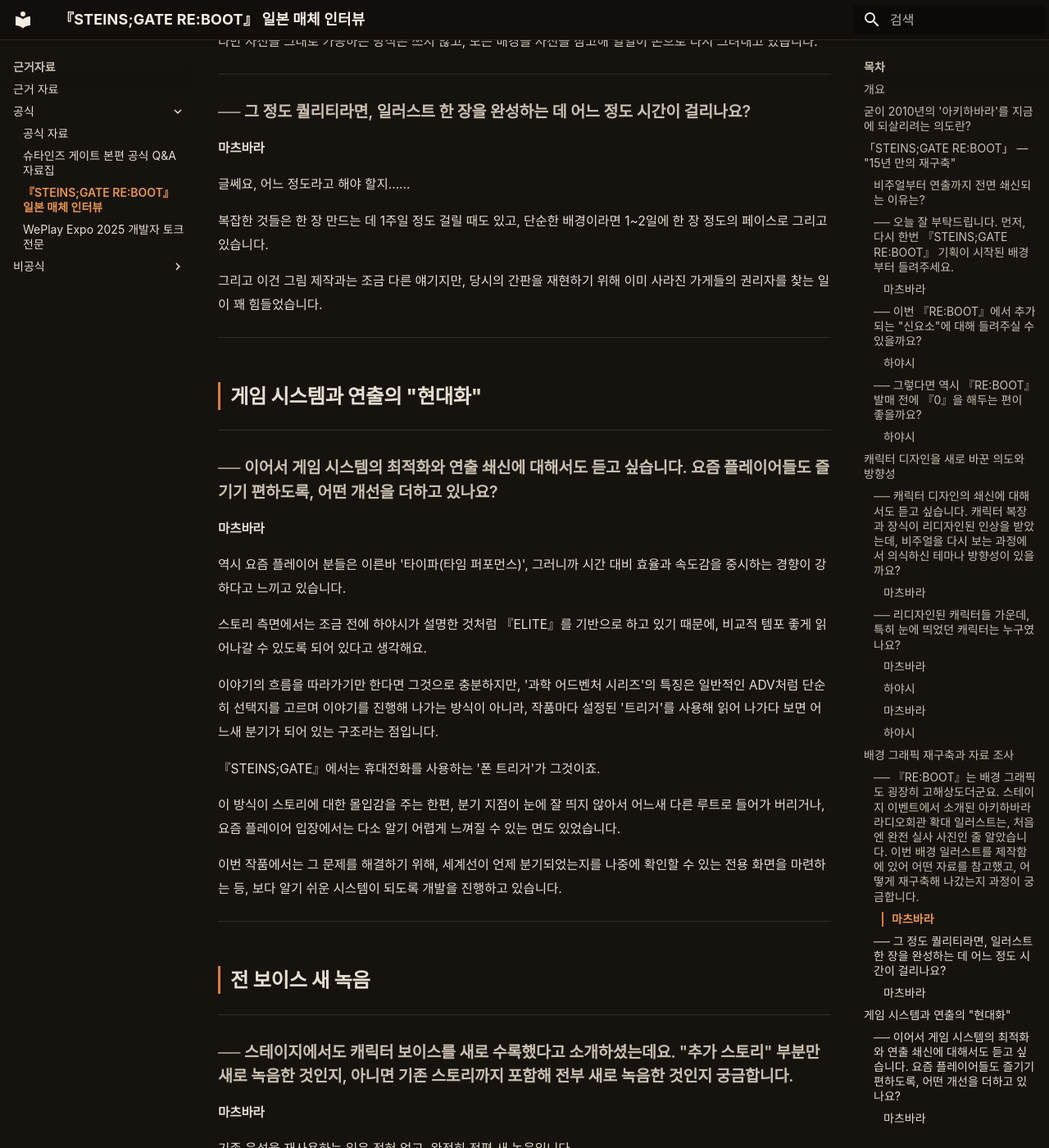
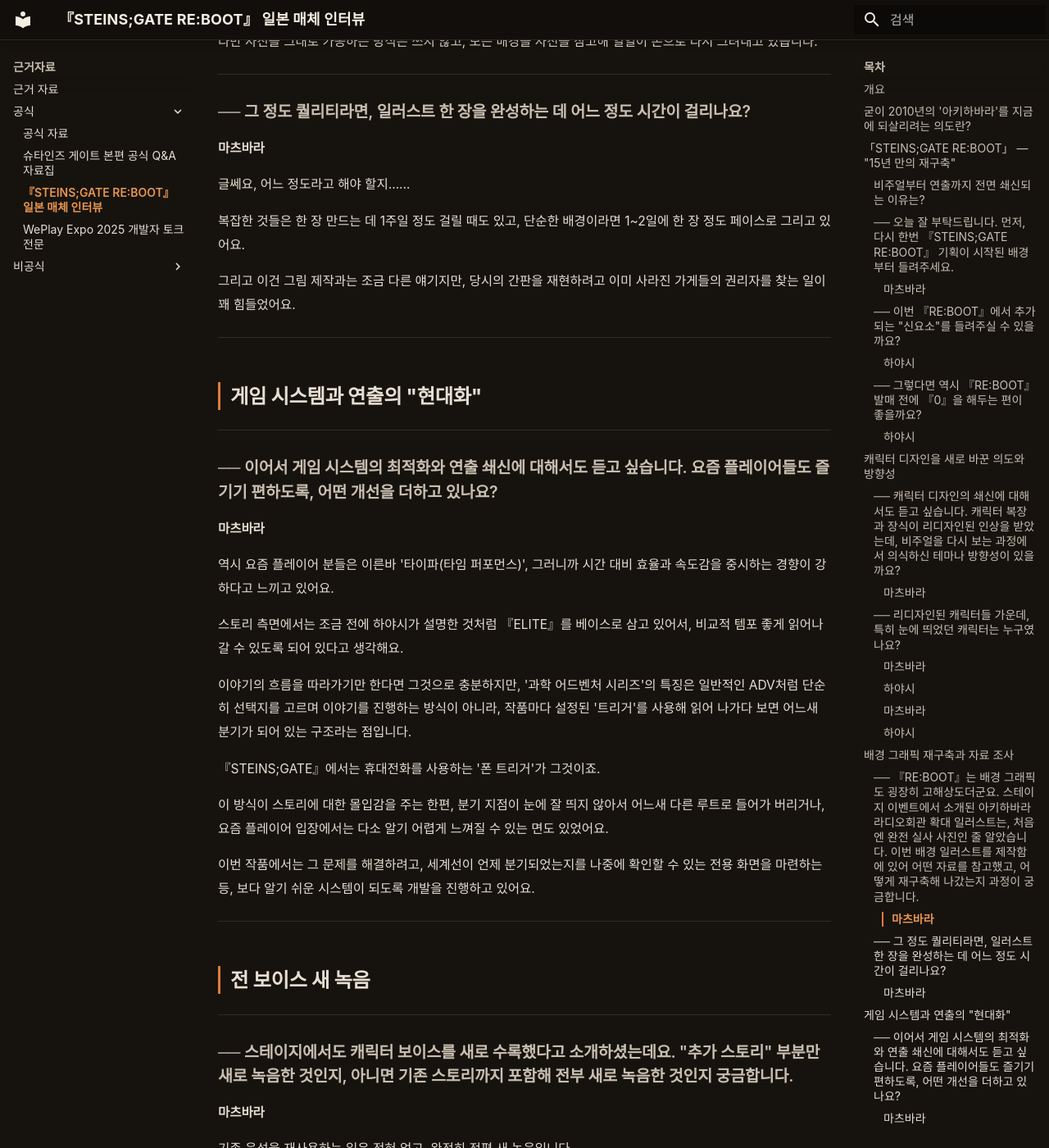
Before and after one commit to sgwiki/sgwiki.github.io, an MkDocs documentation site: the page built from wiki/근거자료/공식/reboot-인터뷰.md, in a window 1280 px wide and 1400 px high, scrolled down 3701 px. Shown: the whole window at 82% size. Built offline with MkDocs 1.6.1 and Material for MkDocs 9.7.7, drawn with Linux system fonts in a browser that asks for light colours; some web fonts are replaced; some of the changed text lies outside the part shown.

Commit message:
chore(wiki): reboot-인터뷰 정비 — frontmatter spoiler: early_story 추가·humanize 30(번역투 14·AI 관용구 2·리듬 8·헤징 2·접속사 1·형식명사 3)·사실·스포일러(early_story)·인용·수치·고유명사 불변
Co-Authored-By: Claude Opus 4.6 <noreply@anthropic.com>

```diff
--- a/wiki/근거자료/공식/reboot-인터뷰.md
+++ b/wiki/근거자료/공식/reboot-인터뷰.md
@@ -8,7 +9,7 @@ description: "2025년 11월 WePlay EXPO 다음 날, Game\\Spark가 과학 어드
 
 ## 개요
 
-2025년 11월 WePlay EXPO 다음 날, Game\*Spark가 과학 어드벤처 시리즈 프로듀서 마츠바라 타츠야와 시나리오 담당 하야시 나오타카를 만나 진행한 인터뷰 전문입니다. RE:BOOT의 기획 배경, 캐릭터 리디자인 의도, 전 보이스 재녹음, 2010년 아키하바라 재현 목적, 인디 게임 씬으로부터 받은 영향 등을 다룹니다.
+2025년 11월 WePlay EXPO 다음 날, Game\*Spark가 과학 어드벤처 시리즈 프로듀서 마츠바라 타츠야와 시나리오 담당 하야시 나오타카를 만나 진행한 인터뷰 전문입니다. RE:BOOT의 기획 배경, 캐릭터 리디자인 의도, 전 보이스 재녹음, 2010년 아키하바라 재현 목적, 인디 게임 씬에서 받은 영향을 다룹니다.
 
 ---
 
@@ -22,9 +23,9 @@ description: "2025년 11월 WePlay EXPO 다음 날, Game\\Spark가 과학 어드
 
 ---
 
-중국 상하이에서 11월 22일에 개최된 「WePlay EXPO 2025」의 'STEINS;GATE RE:BOOT' 스테이지 이벤트 다음 날, Game\*Spark는 '과학 어드벤처 시리즈' 프로듀서를 맡고 있는 **마츠바라 타츠야**와, 같은 시리즈의 시나리오를 담당하는 **하야시 나오타카** 두 사람을 만나 최신작에 대한 인터뷰를 진행했습니다.
+중국 상하이에서 11월 22일에 열린 「WePlay EXPO 2025」의 'STEINS;GATE RE:BOOT' 스테이지 이벤트 다음 날, Game\*Spark는 '과학 어드벤처 시리즈' 프로듀서 **마츠바라 타츠야**와 같은 시리즈 시나리오 담당 **하야시 나오타카** 두 사람을 만나 최신작 인터뷰를 진행했습니다.
 
-이번 기사에서는 프로젝트가 어떻게 시작되었는지부터, 새로워진 캐릭터 디자인의 의도, 인디 게임으로부터 받은 영향, 그리고 왜 '리부트'라는 형태를 택했는지까지 폭넓은 이야기를 담아 전해드립니다.
+이번 기사에서는 프로젝트가 어떻게 시작되었는지부터, 새로워진 캐릭터 디자인의 의도, 인디 게임에서 받은 영향, 왜 '리부트'라는 형태를 택했는지까지 폭넓은 이야기를 전해드립니다.
 
 > 왼쪽: 하야시 나오타카
 > 오른쪽: 마츠바라 타츠야
@@ -50,11 +51,11 @@ description: "2025년 11월 WePlay EXPO 다음 날, Game\\Spark가 과학 어드
 
 ---
 
-### ── 이번 『RE:BOOT』에서 추가되는 "신요소"에 대해 들려주실 수 있을까요?
+### ── 이번 『RE:BOOT』에서 추가되는 "신요소"를 들려주실 수 있을까요?
 
 #### 하야시
 
-시나리오 측면에서는, WePlay 스테이지에서도 말씀드렸지만 **"엔딩이 하나 추가된다"**는 점이 가장 큰 변화입니다. 자세한 내용은 아직 말씀드릴 수 없으니, 이어지는 정보를 기다려 주세요.
+시나리오 측면에서는, WePlay 스테이지에서도 말씀드렸지만 **"엔딩이 하나 추가된다"**는 것이 가장 큰 변화입니다. 자세한 내용은 아직 말씀드릴 수 없으니, 이어지는 정보를 기다려 주세요.
 
 『RE:BOOT』는 애니메이션과 융합시켰던 『STEINS;GATE ELITE』의 텍스트를 베이스로 삼고 있습니다. 오리지널판과 비교하면 전체 템포가 빨라지고, 더 쉽게 다가갈 수 있는 구성이 되었죠.
 
@@ -94,11 +95,11 @@ description: "2025년 11월 WePlay EXPO 다음 날, Game\\Spark가 과학 어드
 
 #### 마츠바라
 
-전체적으로 여성 캐릭터들은 다들 더 귀여워졌는데, 개인적으로는 마유리가 꽤 크게 달라졌다는 인상이 있습니다.
+전체적으로 여성 캐릭터들은 다들 더 귀여워졌는데, 개인적으로는 마유리가 꽤 크게 달라졌다는 인상입니다.
 
 더 "지켜주고 싶어지는 느낌"이 강해졌다고 해야 할까요……
 
-반대로 주인공인 오카베는, 게임 안에서는 그림으로 등장하는 장면이 원래 그리 많지 않은데도 "좀 너무 잘생겨진 거 아닌가?" 싶을 정도로 멋있어졌습니다.
+반대로 주인공인 오카베는, 게임 안에서는 그림으로 등장하는 장면이 원래 그리 많지 않은데도 "좀 너무 잘생겨진 거 아닌가?" 싶을 정도로 멋있어졌어요.
 
 주인공 포스가 확 살아났달까요.
 
@@ -124,11 +125,11 @@ description: "2025년 11월 WePlay EXPO 다음 날, Game\\Spark가 과학 어드
 
 #### 마츠바라
 
-운 좋게도, 당시 『STEINS;GATE』를 만들 때와, 애니메이션을 제작할 때 두 번 현지 로케이션 헌팅을 했었는데요, 그때 찍어 둔 사진 자료가 아주 풍부하게 남아 있었습니다.
+운 좋게도, 당시 『STEINS;GATE』를 만들 때와, 애니메이션을 제작할 때 두 번 현지 로케이션 헌팅을 했었는데요, 그때 찍어 둔 사진 자료가 아주 풍부하게 남아 있었어요.
 
 오히려 지금 와서 2010년 무렵의 아키하바라 자료를 새로 찾으려 하면 엄청 힘들 거예요.
 
-남아 있던 자료에 의존하는 면이 크긴 하지만, 그걸 잘 활용해서 배경을 만들고 있습니다.
+남아 있던 자료에 의존하는 면이 크긴 하지만, 그걸 잘 활용해 배경을 만들고 있어요.
 
 다만 사진을 그대로 가공하는 방식은 쓰지 않고, 모든 배경을 사진을 참고해 일일이 손으로 다시 그려내고 있습니다.
 
@@ -140,9 +141,9 @@ description: "2025년 11월 WePlay EXPO 다음 날, Game\\Spark가 과학 어드
 
 글쎄요, 어느 정도라고 해야 할지……
 
-복잡한 것들은 한 장 만드는 데 1주일 정도 걸릴 때도 있고, 단순한 배경이라면 1~2일에 한 장 정도의 페이스로 그리고 있습니다.
+복잡한 것들은 한 장 만드는 데 1주일 정도 걸릴 때도 있고, 단순한 배경이라면 1~2일에 한 장 정도 페이스로 그리고 있어요.
 
-그리고 이건 그림 제작과는 조금 다른 얘기지만, 당시의 간판을 재현하기 위해 이미 사라진 가게들의 권리자를 찾는 일이 꽤 힘들었습니다.
+그리고 이건 그림 제작과는 조금 다른 얘기지만, 당시의 간판을 재현하려고 이미 사라진 가게들의 권리자를 찾는 일이 꽤 힘들었어요.
 
 ---
 
@@ -154,17 +155,17 @@ description: "2025년 11월 WePlay EXPO 다음 날, Game\\Spark가 과학 어드
 
 #### 마츠바라
 
-역시 요즘 플레이어 분들은 이른바 '타이파(타임 퍼포먼스)', 그러니까 시간 대비 효율과 속도감을 중시하는 경향이 강하다고 느끼고 있습니다.
+역시 요즘 플레이어 분들은 이른바 '타이파(타임 퍼포먼스)', 그러니까 시간 대비 효율과 속도감을 중시하는 경향이 강하다고 느끼고 있어요.
 
-스토리 측면에서는 조금 전에 하야시가 설명한 것처럼 『ELITE』를 기반으로 하고 있기 때문에, 비교적 템포 좋게 읽어나갈 수 있도록 되어 있다고 생각해요.
+스토리 측면에서는 조금 전에 하야시가 설명한 것처럼 『ELITE』를 베이스로 삼고 있어서, 비교적 템포 좋게 읽어나갈 수 있도록 되어 있다고 생각해요.
 
-이야기의 흐름을 따라가기만 한다면 그것으로 충분하지만, '과학 어드벤처 시리즈'의 특징은 일반적인 ADV처럼 단순히 선택지를 고르며 이야기를 진행해 나가는 방식이 아니라, 작품마다 설정된 '트리거'를 사용해 읽어 나가다 보면 어느새 분기가 되어 있는 구조라는 점입니다.
+이야기의 흐름을 따라가기만 한다면 그것으로 충분하지만, '과학 어드벤처 시리즈'의 특징은 일반적인 ADV처럼 단순히 선택지를 고르며 이야기를 진행하는 방식이 아니라, 작품마다 설정된 '트리거'를 사용해 읽어 나가다 보면 어느새 분기가 되어 있는 구조라는 점입니다.
 
 『STEINS;GATE』에서는 휴대전화를 사용하는 '폰 트리거'가 그것이죠.
 
-이 방식이 스토리에 대한 몰입감을 주는 한편, 분기 지점이 눈에 잘 띄지 않아서 어느새 다른 루트로 들어가 버리거나, 요즘 플레이어 입장에서는 다소 알기 어렵게 느껴질 수 있는 면도 있었습니다.
+이 방식이 스토리에 대한 몰입감을 주는 한편, 분기 지점이 눈에 잘 띄지 않아서 어느새 다른 루트로 들어가 버리거나, 요즘 플레이어 입장에서는 다소 알기 어렵게 느껴질 수 있는 면도 있었어요.
 
-이번 작품에서는 그 문제를 해결하기 위해, 세계선이 언제 분기되었는지를 나중에 확인할 수 있는 전용 화면을 마련하는 등, 보다 알기 쉬운 시스템이 되도록 개발을 진행하고 있습니다.
+이번 작품에서는 그 문제를 해결하려고, 세계선이 언제 분기되었는지를 나중에 확인할 수 있는 전용 화면을 마련하는 등, 보다 알기 쉬운 시스템이 되도록 개발을 진행하고 있어요.
 
 ---
 
@@ -184,13 +185,13 @@ description: "2025년 11월 WePlay EXPO 다음 날, Game\\Spark가 과학 어드
 
 #### 마츠바라
 
-성우분들께서는 게임판, 애니판, 그리고 이번 리부트까지 총 세 번째로 수록에 참여해 주셨습니다.
+성우분들께서는 게임판, 애니판, 그리고 이번 리부트까지 총 세 번째로 수록에 참여해 주셨어요.
 
 그만큼 모두들 작품과 이야기 전체를 바라보는 해상도, 이해도가 훨씬 높아졌다고 느끼고 있어요.
 
 특히 이마이 씨가 연기하는 마키세 크리스는 어려운 과학 용어를 사용하는 장면이 자주 등장합니다.
 
-원작 게임 수록 당시에는 "내가 뭘 말하고 있는 건지 전혀 모르겠다"고 하셨을 정도라고 하는데, 세 번째가 되니 이제는 자신이 무슨 내용을 말하고 있는지 이해한 상태에서 연기할 수 있게 되었다는 이야기를 하셔서 인상에 남았습니다.
+원작 게임 수록 당시에는 "내가 뭘 말하고 있는 건지 전혀 모르겠다"고 하셨을 정도라고 하는데, 세 번째가 되니 이제는 자신이 무슨 내용을 말하고 있는지 이해한 상태에서 연기할 수 있게 되었다는 이야기를 해주셔서 인상에 남았어요.
 
 ---
 
@@ -204,13 +205,13 @@ description: "2025년 11월 WePlay EXPO 다음 날, Game\\Spark가 과학 어드
 
 『STEINS;GATE』는 자주 "기억을 잃고 다시 한번 처음부터 플레이하고 싶다"고 말해지는 타이틀이죠.
 
-하지만 실제로 플레이어의 기억을 지울 수는 없고, 스토리도 대부분 또렷이 기억하고 계실 겁니다.
+하지만 실제로 플레이어의 기억을 지울 수는 없고, 스토리도 대부분 또렷이 기억하고 계실 거예요.
 
-그래서 기존 플레이어 분들께는 비주얼과 연출 측면에서, 원작이나 『ELITE』와는 또 다른 체험을 드릴 수 있도록 여러 부분을 다시 손봤습니다.
+그래서 기존 플레이어 분들께는 비주얼과 연출 측면에서, 원작이나 『ELITE』와는 또 다른 체험을 드릴 수 있도록 여러 부분을 다시 손봤어요.
 
-한편, 이번에 처음 플레이하시는 분들에 대해서는 요즘식의 속도감을 중시하는 플레이어라도, 마치 "애니를 보는 듯한 감각으로 게임을 체험할 수 있도록" 튜닝을 거듭하고 있습니다.
+한편, 이번에 처음 플레이하시는 분들에 대해서는 요즘식 속도감을 중시하는 플레이어라도, 마치 "애니를 보는 듯한 감각으로 게임을 체험할 수 있도록" 튜닝을 거듭하고 있어요.
 
-지금까지의 반응을 보면, 어느 쪽 유저분께도 즐기실 수 있는 작품이 될 것 같다는 감각을 가지고 있습니다.
+지금까지의 반응을 보면, 어느 쪽 유저분께도 즐기실 수 있는 작품이 될 것 같다는 감각을 가지고 있어요.
 
 ---
 
@@ -222,17 +223,17 @@ description: "2025년 11월 WePlay EXPO 다음 날, Game\\Spark가 과학 어드
 
 #### 마츠바라
 
-중국에서는 최근 몇 년 동안 『STEINS;GATE』 관련 타이틀과 피규어가 굉장히 잘 팔리고 있다는 이야기를 듣고 있었습니다.
+중국에서는 최근 몇 년 동안 『STEINS;GATE』 관련 타이틀과 피규어가 굉장히 잘 팔리고 있다는 이야기를 듣고 있었어요.
 
 실제로 현지에 와보니, 상상했던 것 이상으로 뜨거운 열기를 몸소 느낄 수 있어서 정말 좋았어요.
 
-무대 위까지 열기가 전해져 오는 정도로 많은 분들이 모여 주셔서, 앞으로의 작품 제작에도 큰 힘이 되었습니다.
+무대 위까지 열기가 전해져 오는 정도로 많은 분들이 모여 주셔서, 앞으로 작품 제작에도 큰 힘이 되었어요.
 
 #### 하야시
 
-중국 분들께 SNS 등을 통해 메시지를 받을 일이 꽤 많았는데, 이렇게 직접 찾아와 그 열기를 피부로 느낄 수 있어서 정말 감동했습니다.
+중국 분들께 SNS 등으로 메시지를 받을 일이 꽤 많았는데, 이렇게 직접 찾아와 그 열기를 피부로 느낄 수 있어서 정말 감동했어요.
 
-"중국에 이렇게나 많은 팬들이 있었구나…!"라는 걸 실감할 수 있었고, 앞으로가 더 기대됩니다.
+"중국에 이렇게나 많은 팬들이 있었구나…!"라는 걸 실감할 수 있었고, 앞으로가 더 기대돼요.
 
 중국의 여러분께도 『RE:BOOT』를 비롯해 과학 어드벤처 시리즈, 『STEINS;GATE』 시리즈 전체를 즐겨 주셨으면 합니다.
 
@@ -250,9 +251,9 @@ description: "2025년 11월 WePlay EXPO 다음 날, Game\\Spark가 과학 어드
 
 저는 최근에 『도시전설 해체 센터』라든가 『다레카레』 같은 작품을 플레이했습니다.
 
-특히 『다레카레』는 사운드 사용 방식이 굉장히 뛰어나다고 느꼈고, 그쪽 연출법이나 아이디어를 많이 배우고 있습니다.
+특히 『다레카레』는 사운드 사용 방식이 굉장히 뛰어나다고 느꼈고, 그쪽 연출법이나 아이디어를 많이 배우고 있어요.
 
-잘 참고해서 앞으로의 개발에도 살려 나가고 싶어요.
+잘 참고해서 앞으로 개발에도 살려 나가고 싶어요.
 
 ---
 
@@ -268,13 +269,13 @@ description: "2025년 11월 WePlay EXPO 다음 날, Game\\Spark가 과학 어드
 
 아이디어가 정말 재미있는 작품들이 많이 나오고 있잖아요.
 
-시나리오, 연출 측면에서도 배울 점이 크기 때문에, 그런 부분들을 스스로 흡수해서 앞으로 참고해 나가고 싶습니다.
+시나리오, 연출 측면에서도 배울 점이 크기 때문에, 그런 부분들을 스스로 흡수해서 앞으로 참고해 나가고 싶어요.
 
 또 스테이지 이벤트 전후로 행사장을 쭉 둘러봤는데, 어드벤처 게임 출전작이 꽤 많더라고요.
 
 중국에서도 텍스트 어드벤처 게임이 꽤 받아들여지고 있다는 뜻이겠죠. 『STEINS;GATE』도 인기가 있고요.
 
-일본뿐만 아니라 전 세계적으로 좋은 작품들이 태어나 사랑받고 있다는 점에서, 이 장르에는 아직도 많은 가능성이 있다고 느끼고 있습니다.
+일본뿐만 아니라 전 세계적으로 좋은 작품들이 태어나 사랑받고 있다는 점에서, 이 장르에는 아직도 많은 가능성이 있다고 느끼고 있어요.
 
 ---
 
@@ -286,9 +287,9 @@ description: "2025년 11월 WePlay EXPO 다음 날, Game\\Spark가 과학 어드
 
 #### 마츠바라
 
-회사에서 만드는 이상 엄밀히 말하면 인디는 아니겠습니다만, 사실 제가 앞장서서 기존 타이틀과는 다른, 소규모 팀으로 게임을 만드는 사내 브랜드 같은 것을 하나 세웠습니다.
+회사에서 만드는 이상 엄밀히 말하면 인디는 아니겠습니다만, 사실 제가 앞장서서 기존 타이틀과는 다른, 소규모 팀으로 게임을 만드는 사내 브랜드 같은 것을 하나 세웠어요.
 
-얼마 전에도 『ZOMBIE 방재 훈련』이라는 타이틀을 닌텐도 스위치용으로 막 출시한 참이라, 만약 관심 있으시다면 플레이해 주시면 정말 기쁠 것 같습니다.
+얼마 전에도 『ZOMBIE 방재 훈련』이라는 타이틀을 닌텐도 스위치용으로 막 출시한 참이라, 만약 관심 있으시다면 플레이해 주시면 정말 기쁠 것 같아요.
 
 ---
 
@@ -302,7 +303,7 @@ description: "2025년 11월 WePlay EXPO 다음 날, Game\\Spark가 과학 어드
 
 『STEINS;GATE』는 2010년의 아키하바라를 무대로 한 작품인데, 지금 와서 돌아보면 그 공기와 분위기 자체가 일종의 "레거시(유산)"라고 생각합니다.
 
-이미 사라져 버린 것들도 많이 있고, 2025년의 지금에는 존재하지 않는 당시의 아키하바라를 그래픽으로 재현함으로써, 그 시기를 알고 있는 사람들에겐 향수를 느끼게 해주고 싶고, 모르는 사람들에겐 오히려 신선하게 다가갔으면 합니다.
+이미 사라져 버린 것도 많고, 2025년의 지금에는 존재하지 않는 당시의 아키하바라를 그래픽으로 재현함으로써, 그 시기를 알고 있는 사람들에겐 향수를 느끼게 해주고 싶고, 모르는 사람들에겐 오히려 신선하게 다가갔으면 해요.
 
 레거시라는 의미에서는, 그래픽뿐 아니라 시나리오 측면에서도 당시의 인터넷 슬랭이나 오타쿠들이 쓰던 말 같은, 지금은 많이 사라진 요소들이 잔뜩 있죠.
 
@@ -310,19 +311,19 @@ description: "2025년 11월 WePlay EXPO 다음 날, Game\\Spark가 과학 어드
 
 "지금 플레이어도 알아들을 수 있는 슬랭으로 바꾸는 게 좋지 않을까?" 하는 식으로요.
 
-여러 차례 격렬한 논의를 거친 끝에, 지금은 거의 쓰이지 않는 당시의 인터넷 슬랭을 그대로 남기는 것이야말로 그 레거시를 오늘날에 되살리고, 많은 사람에게 알려줄 수 있는 길이 아니겠느냐는 결론에 이르렀습니다.
+여러 차례 격렬한 논의를 거친 끝에, 지금은 거의 쓰이지 않는 당시의 인터넷 슬랭을 그대로 남기는 것이야말로 그 레거시를 오늘날에 되살리고, 많은 사람에게 알려줄 수 있는 길이 아니겠느냐는 결론에 이르렀어요.
 
-그래서 이번 리부트에서는 2010년의 공기감 자체를 지금 기술로 남기는 것을 아주 강하게 의식하며 만들고 있습니다.
+그래서 이번 리부트에서는 2010년의 공기감 자체를 지금 기술로 남기는 것을 아주 강하게 의식하며 만들고 있어요.
 
-그런 레거시를 하나의 패키지로 묶어 남기는 것이, 제 안에서는 『RE:BOOT』의 핵심이라고 생각합니다.
+그런 레거시를 하나의 패키지로 묶어 남기는 것이, 제 안에서는 『RE:BOOT』의 핵심이라고 생각해요.
 
 #### 마츠바라
 
-저도 마찬가지로, 2010년의 아키하바라를 재현하는 것이 이번 패키지의 큰 의의라고 생각하고 있습니다.
+저도 마찬가지로, 2010년의 아키하바라를 재현하는 것이 이번 패키지의 큰 의의라고 생각하고 있어요.
 
 앞에서 자료가 부족하다는 이야기를 했지만, 인터넷을 뒤져도 2010년 당시 아키하바라 사진은 의외로 거의 남아 있지 않아요.
 
-그런 의미에서도, 자료적 가치로 남길 수 있다면 좋겠다는 생각이 있었고, 그래서 배경도 아주 정밀하고 사실적으로 그린 일러스트를 제작하고 있습니다.
+그런 의미에서도, 자료적 가치로 남길 수 있다면 좋겠다는 생각이 있었고, 그래서 배경도 아주 정밀하고 사실적으로 그린 일러스트를 제작하고 있어요.
 
 ---
 
@@ -334,7 +335,7 @@ description: "2025년 11월 WePlay EXPO 다음 날, Game\\Spark가 과학 어드
 
 #### 마츠바라
 
-애초 예정했던 발매일에서 다소 미뤄지게 되었지만, 그만큼 더 공을 들여 퀄리티 높은 작품으로 완성할 수 있도록 힘쓰고 있습니다.
+애초 예정했던 발매일에서 다소 미뤄지게 되었지만, 그만큼 더 공을 들여 퀄리티 높은 작품으로 완성할 수 있도록 힘쓰고 있어요.
 
 완성까지는 조금 더 시간이 필요하겠지만, 기대하면서 기다려 주시면 감사하겠습니다!
 
@@ -352,11 +353,11 @@ description: "2025년 11월 WePlay EXPO 다음 날, Game\\Spark가 과학 어드
 
 ## 맺음말
 
-두 사람과의 인터뷰를 통해, 『STEINS;GATE RE:BOOT』는 단순한 리메이크 작품이 아니라, 2010년 당시의 공기와 문화를 현재, 더 나아가 미래로 전달하기 위한 일종의 "보존 작업"에 가깝다는 인상을 받았습니다.
+두 사람과의 인터뷰를 들어 보니, 『STEINS;GATE RE:BOOT』는 단순한 리메이크 작품이 아니라 2010년 당시의 공기와 문화를 현재, 더 나아가 미래로 전하는 일종의 "보존 작업"에 가깝다는 인상을 받았습니다.
 
-"문화"란, 누군가가 남기려 의식적으로 노력하지 않으면 시대와 함께 잊혀지고, 결국 풍화되어 사라져 가기만 합니다.
+"문화"란, 누군가가 남기려 의식적으로 노력하지 않으면 시대와 함께 잊히고, 결국 풍화되어 사라집니다.
 
-필자 역시 게임 작품과 그 게임이 만들어 낸 문화를 남기기 위해 활동하는 NPO 법인 '게임 보존 협회'에서 아카이브 작업에 종사하고 있는데, 그런 관점에서 봐도 "2010년의 아키하바라를 재현"하려는 이번 시도의 의욕과 열정에는 깊이 공감이 갑니다.
+필자 역시 게임 작품과 그 게임이 만들어 낸 문화를 남기기 위해 활동하는 NPO 법인 '게임 보존 협회'에서 아카이브 작업에 종사하고 있는데, 그런 관점에서 봐도 "2010년의 아키하바라를 재현"하려는 이번 시도의 의욕과 열정에 깊이 공감합니다.
 
 이번 『RE:BOOT』를 통해, "오타쿠의 성지"라 불리며 지금보다 더 빛나던 그 시절의 아키하바라가 오래도록 회자되기를, 한 사람의 오타쿠로서 바라 마지않습니다.
 
```
Also changed, not shown: other parts of wiki/근거자료/공식/reboot-인터뷰.md (+1 -0 lines).
